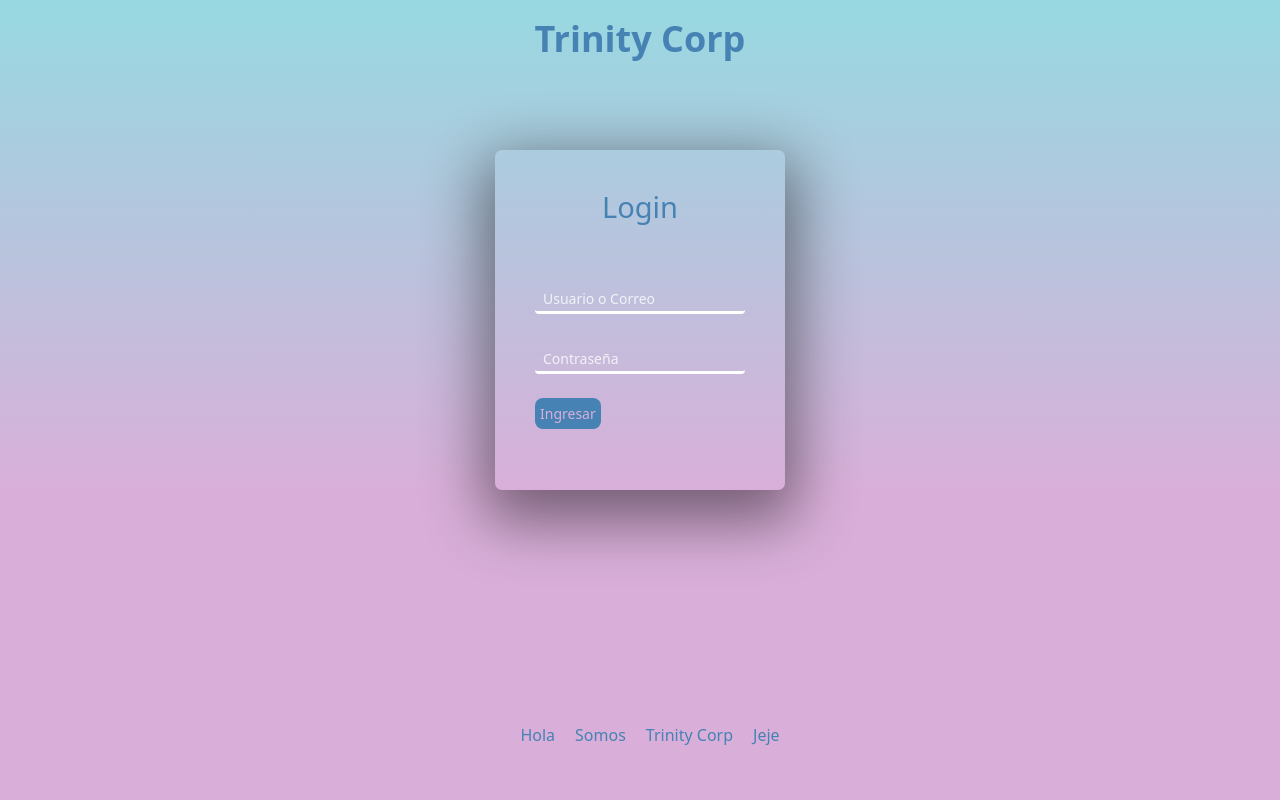
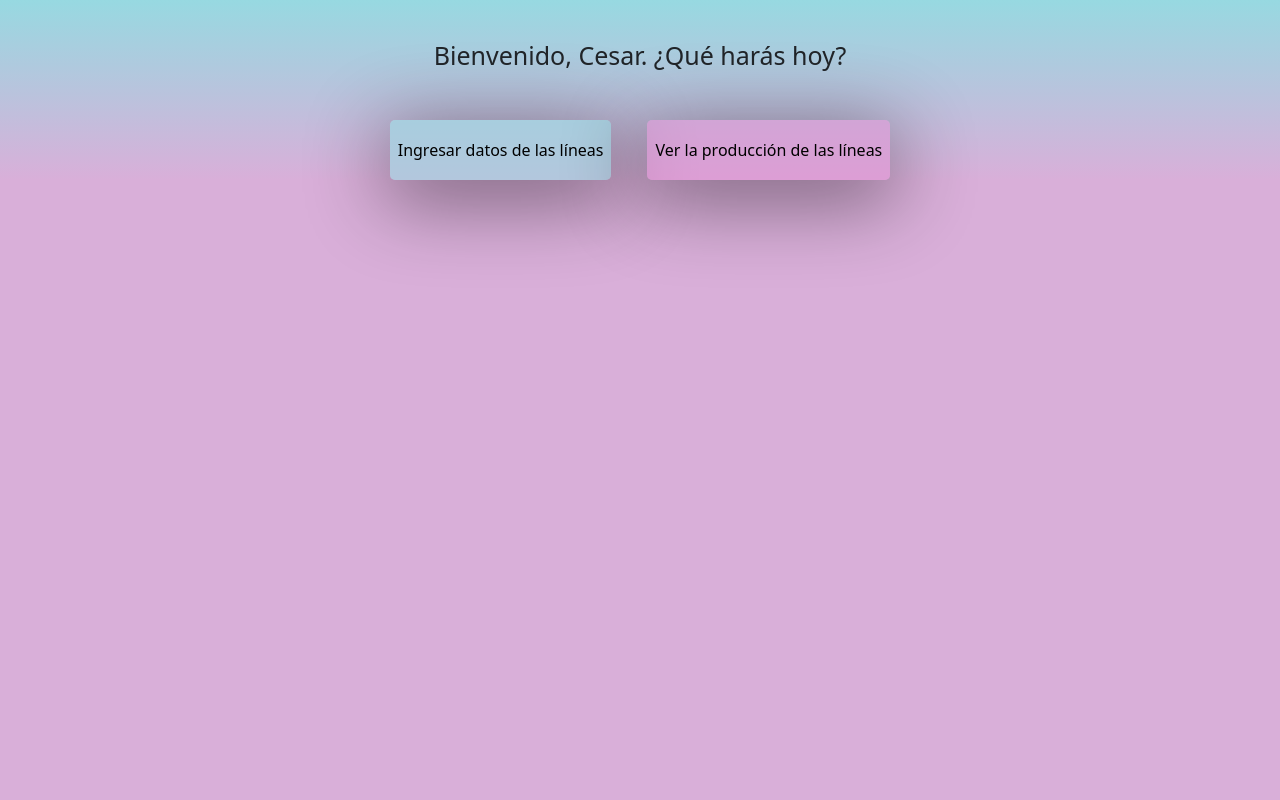
Before and after one commit to zNahuelz/trinity_corp_soa, a plain HTML site: page trinitycorp_frontend/index.html in a window 1280 px wide. Drawn offline with nearby package versions, Linux system fonts and the light colour scheme.

Commit message:
Haciendo el html del proyecto

```diff
--- a/trinitycorp_frontend/index.html
+++ b/trinitycorp_frontend/index.html
@@ -1,47 +1,74 @@
 <!DOCTYPE html>
-<html lang="en">
+<html lang="es">
 <head>
   <meta charset="UTF-8">
   <meta name="viewport" content="width=device-width, initial-scale=1.0">
   <link href="https://cdn.jsdelivr.net/npm/bootstrap@5.3.1/dist/css/bootstrap.min.css" rel="stylesheet" integrity="sha384-4bw+/aepP/YC94hEpVNVgiZdgIC5+VKNBQNGCHeKRQN+PtmoHDEXuppvnDJzQIu9" crossorigin="anonymous">
   <link rel="stylesheet" href="./styles/index.css">
-  <title>Trinity Corp</title>
+  <title>Document</title>
+  <style>
+    header{
+      height: 120px;
+      text-align: center;
+      padding-top: 40px;
+    }
+    main{
+      display: flex;
+      flex-direction: row;
+      align-items: center;
+      justify-content: center;
+      gap: 36px;
+      height: 100%;
+    }
+
+    button{
+      border-radius: 5px;
+      height: 60px;
+      padding: 8px;
+      border: none;
+      box-shadow: 0px 15px 80px 5px rgba(0,0,0,0.47);
+      font-size: 1.6rem;
+    }
+
+    .ingresar{
+      background-color: rgba(142, 223, 225, 0.5);
+
+    }
+    .ingresar:hover{
+      background-color: rgba(2, 157, 160, 0.5);
+
+    }
+
+    .mostrar{
+      background-color: rgba(225, 142, 210, 0.5);
+    }
+    .mostrar:hover{
+      background-color: rgba(140, 9, 116, 0.5);
+    }
+  </style>
 </head>
 <body>
+
   <header>
-    <nav class="navegacion">
-        <a class="" href="#">
-          Trinity Corp
-        </a>
-    </nav>
+    <h1>Bienvenido, <span>Cesar</span>. ¿Qué harás hoy?</h1>
   </header>
 
   <main>
-    <div class="login-container">
-      <h1>Login</h1>
-      <form action="" class="login">
-        <div class="login-username">
-          <input type="text" placeholder="Usuario o Correo" required id="login-username-input">
-        </div>
-
-        <div class="login-password">
-          <input type="password" placeholder="Contraseña" required id="login-password-input">
-        </div>
-
-        <button type="button" class="login-button">Ingresar</button>
-      </form>
-    </div>
+    <a href="">
+      <button class="ingresar">
+        Ingresar datos de las líneas
+      </button>
+    </a>
+    <a href="">
+      <button class="mostrar">
+        Ver la producción de las líneas
+      </button>
+    </a>
   </main>
 
-  <footer>
-    <ul class="footer-content">
-      <li>Hola</li>
-      <li>Somos</li>
-      <li>Trinity Corp</li>
-      <li>Jeje</li>
-    </ul>
-  </footer>
+  <script src="https://cdn.jsdelivr.net/npm/bootstrap@5.3.1/dist/js/bootstrap.bundle.min.js" integrity="sha384-HwwvtgBNo3bZJJLYd8oVXjrBZt8cqVSpeBNS5n7C8IVInixGAoxmnlMuBnhbgrkm" crossorigin="anonymous"></script>
+  <script>
 
-  <script src="https://cdn.jsdelivr.net/npm/bootstrap@5.3.1/dist/js/bootstrap.bundle.min.js" integrity="sha384-HwwvtgBNo3bZJJLYd8oVXjrBZt8cqVSpeBNS5n7C8IVInixGAoxmnlMuBnhbgrkm" crossorigin="anonymous"></script>
+  </script>
 </body>
 </html>
--- a/trinitycorp_frontend/styles/index.css
+++ b/trinitycorp_frontend/styles/index.css
@@ -15,108 +15,3 @@ body{
   background-repeat: no-repeat;
   height: 100%;
 }
-
-.navegacion{
-  display: flex;
-  justify-content: center;
-  align-items: center;
-  padding: 12px 0;
-}
-
-.navegacion a{
-  font-size: 3.6rem;
-  text-decoration: none;
-  color: steelblue;
-  font-weight: 700;
-}
-
-main{
-  display: flex;
-  justify-content: center;
-  align-items: center;
-  height: 100%;
-}
-
-.login-container{
-  height: 340px;
-  border-radius: 7px;
-  box-shadow: 0px 20px 61px 11px rgba(0,0,0,0.47);
-  padding: 40px;
-  display: flex;
-  gap: 24px;
-  flex-direction: column;
-  align-items: center;
-  margin-top: 72px;
-}
-
-.login-container h1{
-  color: steelblue;
-  font-size: 2.9rem;
-}
-
-.login-username, .login-password{
-  display: flex;
-  flex-direction: column;
-  justify-content: flex-start;
-  margin: 24px 0;
-}
-
-.login{
-  font-size: 1.4rem;
-}
-
-#login-username-input, #login-password-input{
-  width: 100%;
-  height: 28px;
-  border-radius: 4px;
-  margin-top: 8px;
-  padding-left: 8px;
-  border: none;
-  border-bottom: solid white;
-  background: none;
-  outline: none;
-}
-
-#login-username-input::placeholder, #login-password-input::placeholder{
-  color: rgba(255, 255, 255, 0.8);
-}
-
-#login-username-input:focus, #login-password-input:focus{
-  color: rgba(255, 255, 255, 1);
-  border-bottom: solid steelblue;
-}
-
-.login-button{
-  padding: 5px;
-  border-radius: 8px;
-  background: steelblue;
-  border: none;
-  font-size: 1.4rem;
-  color: #D9AFD9;
-  outline: none;
-}
-
-footer{
-  height: 120px;
-  width: 100%;
-  position: absolute;
-  bottom: 0;
-  display: flex;
-  justify-content: center;
-  align-items: center;
-}
-
-.footer-content{
-  display: flex;
-  list-style: none;
-  gap: 20px;
-  font-size: 1.6rem;
-  color: steelblue;
-}
-
-.footer-content li:hover{
-  text-decoration: underline white;
-  font-weight: 500;
-  color: white;
-  cursor: pointer;
-}
--- /dev/null
+++ b/trinitycorp_frontend/styles/login.css
@@ -0,0 +1,122 @@
+*{
+  padding: 0;
+  margin: 0;
+  box-sizing: border-box;
+}
+
+html{
+  font-size: 62.5%;
+
+}
+
+body{
+  background-color: #D9AFD9;
+  background-image: linear-gradient(0deg, #D9AFD9 0%, #97D9E1 100%);
+  background-repeat: no-repeat;
+  height: 100%;
+}
+
+.navegacion{
+  display: flex;
+  justify-content: center;
+  align-items: center;
+  padding: 12px 0;
+}
+
+.navegacion a{
+  font-size: 3.6rem;
+  text-decoration: none;
+  color: steelblue;
+  font-weight: 700;
+}
+
+main{
+  display: flex;
+  justify-content: center;
+  align-items: center;
+  height: 100%;
+}
+
+.login-container{
+  height: 340px;
+  border-radius: 7px;
+  box-shadow: 0px 20px 61px 11px rgba(0,0,0,0.47);
+  padding: 40px;
+  display: flex;
+  gap: 24px;
+  flex-direction: column;
+  align-items: center;
+  margin-top: 72px;
+}
+
+.login-container h1{
+  color: steelblue;
+  font-size: 2.9rem;
+}
+
+.login-username, .login-password{
+  display: flex;
+  flex-direction: column;
+  justify-content: flex-start;
+  margin: 24px 0;
+}
+
+.login{
+  font-size: 1.4rem;
+}
+
+#login-username-input, #login-password-input{
+  width: 100%;
+  height: 28px;
+  border-radius: 4px;
+  margin-top: 8px;
+  padding-left: 8px;
+  border: none;
+  border-bottom: solid white;
+  background: none;
+  outline: none;
+}
+
+#login-username-input::placeholder, #login-password-input::placeholder{
+  color: rgba(255, 255, 255, 0.8);
+}
+
+#login-username-input:focus, #login-password-input:focus{
+  color: rgba(255, 255, 255, 1);
+  border-bottom: solid steelblue;
+}
+
+.login-button{
+  padding: 5px;
+  border-radius: 8px;
+  background: steelblue;
+  border: none;
+  font-size: 1.4rem;
+  color: #D9AFD9;
+  outline: none;
+}
+
+footer{
+  height: 120px;
+  width: 100%;
+  position: absolute;
+  bottom: 0;
+  display: flex;
+  justify-content: center;
+  align-items: center;
+}
+
+.footer-content{
+  display: flex;
+  list-style: none;
+  gap: 20px;
+  font-size: 1.6rem;
+  color: steelblue;
+}
+
+.footer-content li:hover{
+  text-decoration: underline white;
+  font-weight: 500;
+  color: white;
+  cursor: pointer;
+}
```
Also changed, not shown: trinitycorp_frontend/login.html (added, +58 -0 lines), trinitycorp_frontend/js/index.js (deleted), trinitycorp_frontend/js/main.js (added), trinitycorp_frontend/lineas_fechas.html (added).
